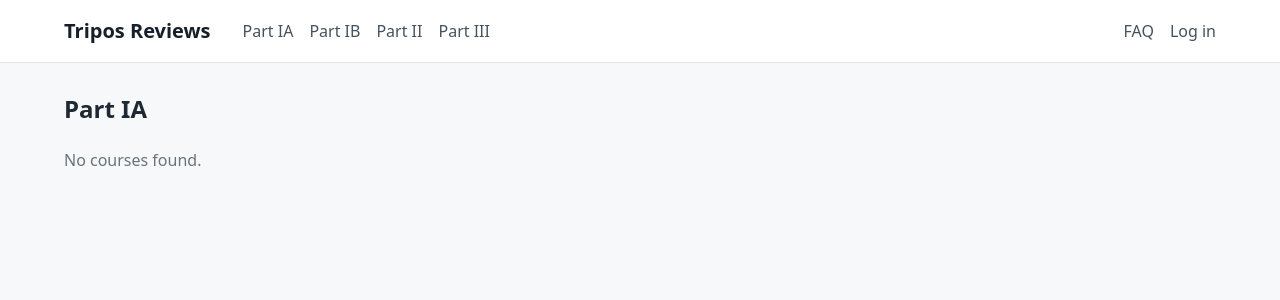
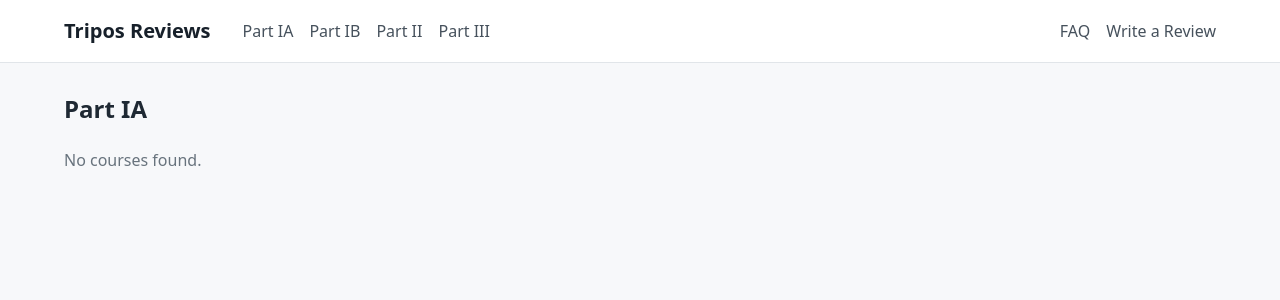
Before and after one commit to jmeng989/course-reviews, a Flask app: page /IA in a window 1280 px wide. Shown: the top 300 px of the page. Run offline with Flask 3, Linux system fonts and the light colour scheme; data that the repository does not hold is empty.

Commit message:
changed name of link

```diff
--- a/app/templates/base.html
+++ b/app/templates/base.html
@@ -21,7 +21,7 @@
                 </div>
                 <nav aria-label="Main navigation">
                     <a href="{{ url_for('FAQ') }}">FAQ</a>
-                    <a href="{{ url_for('new_review') }}">Log in</a>
+                    <a href="{{ url_for('new_review') }}">Write a Review</a>
                 </nav>
             </div>
         </header>
```
